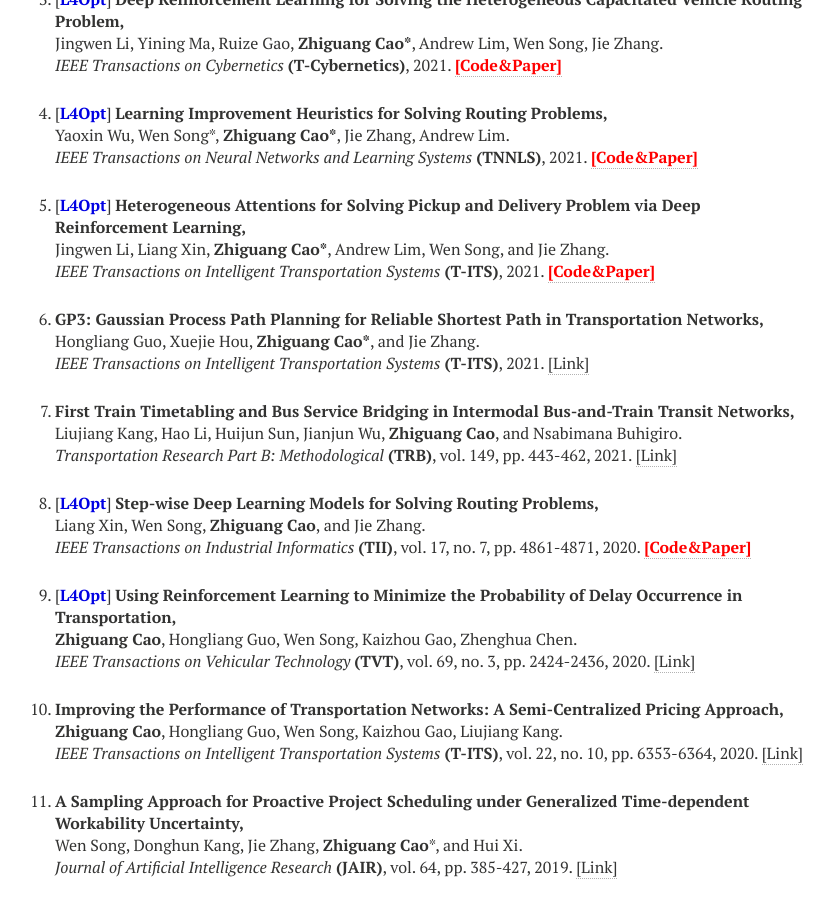
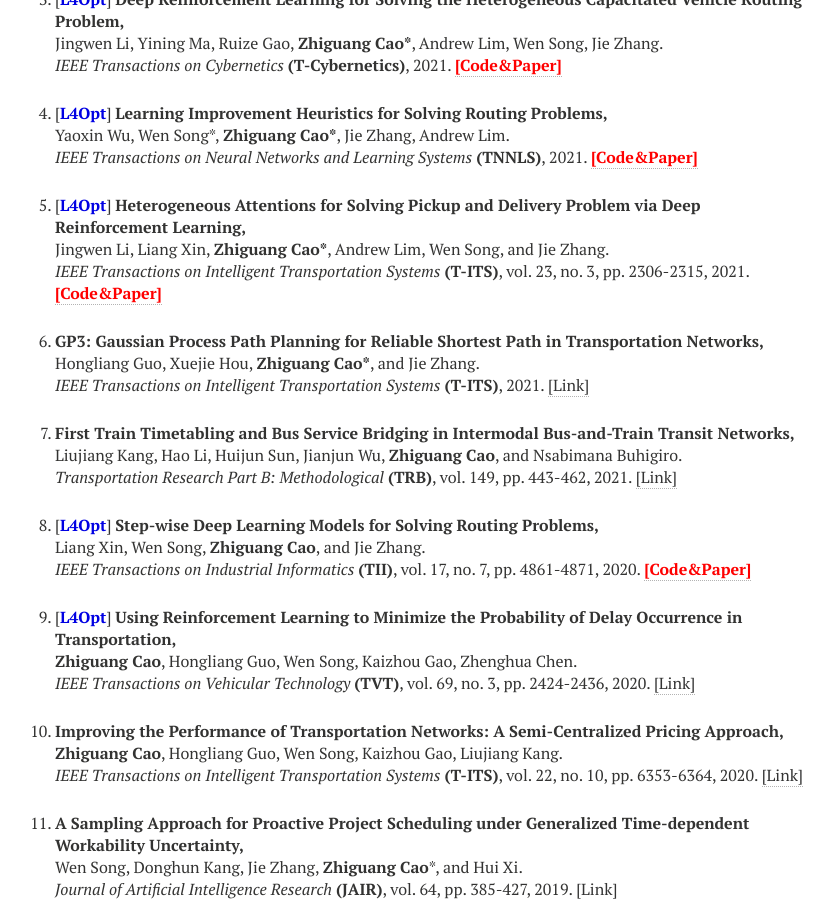
Before and after one commit to zhiguangcaosg/zhiguangcaosg.github.io, a Jekyll site: the page built from publications.md, in a window 1280 px wide and 900 px high, scrolled down 1621 px. Shown: the whole window, without its empty margins (305-1139 px from the left). Built offline with Jekyll 4.4.1, drawn with Linux system fonts in a browser that asks for light colours; nearby versions of some CDN libraries.

Commit message:
Update publications.html

```diff
--- a/_layouts/publications.html
+++ b/_layouts/publications.html
@@ -283,7 +283,7 @@ div.bibtex pre { font-size: 75%; overflow: auto;  width: 100%; padding: 0em 0em;
 <p>
 [<font color="#0000E3"><b>L4Opt</b></font>] <b>Heterogeneous Attentions for Solving Pickup and Delivery Problem via Deep Reinforcement Learning,</b>
 <br> Jingwen Li, Liang Xin, <b>Zhiguang Cao*</b>, Andrew Lim, Wen Song, and Jie Zhang.<br>
-<i> IEEE Transactions on Intelligent Transportation Systems</i> <b>(T-ITS)</b>, 2021. <a href="https://github.com/Demon0312/Heterogeneous-Attentions-PDP-DRL" target="_blank"><font color="#FF0000"><b>[Code&Paper]</b> </font></a>
+<i> IEEE Transactions on Intelligent Transportation Systems</i> <b>(T-ITS)</b>, vol. 23, no. 3, pp. 2306-2315, 2021. <a href="https://github.com/Demon0312/Heterogeneous-Attentions-PDP-DRL" target="_blank"><font color="#FF0000"><b>[Code&Paper]</b> </font></a>
 </p>
 </li>
 
```
